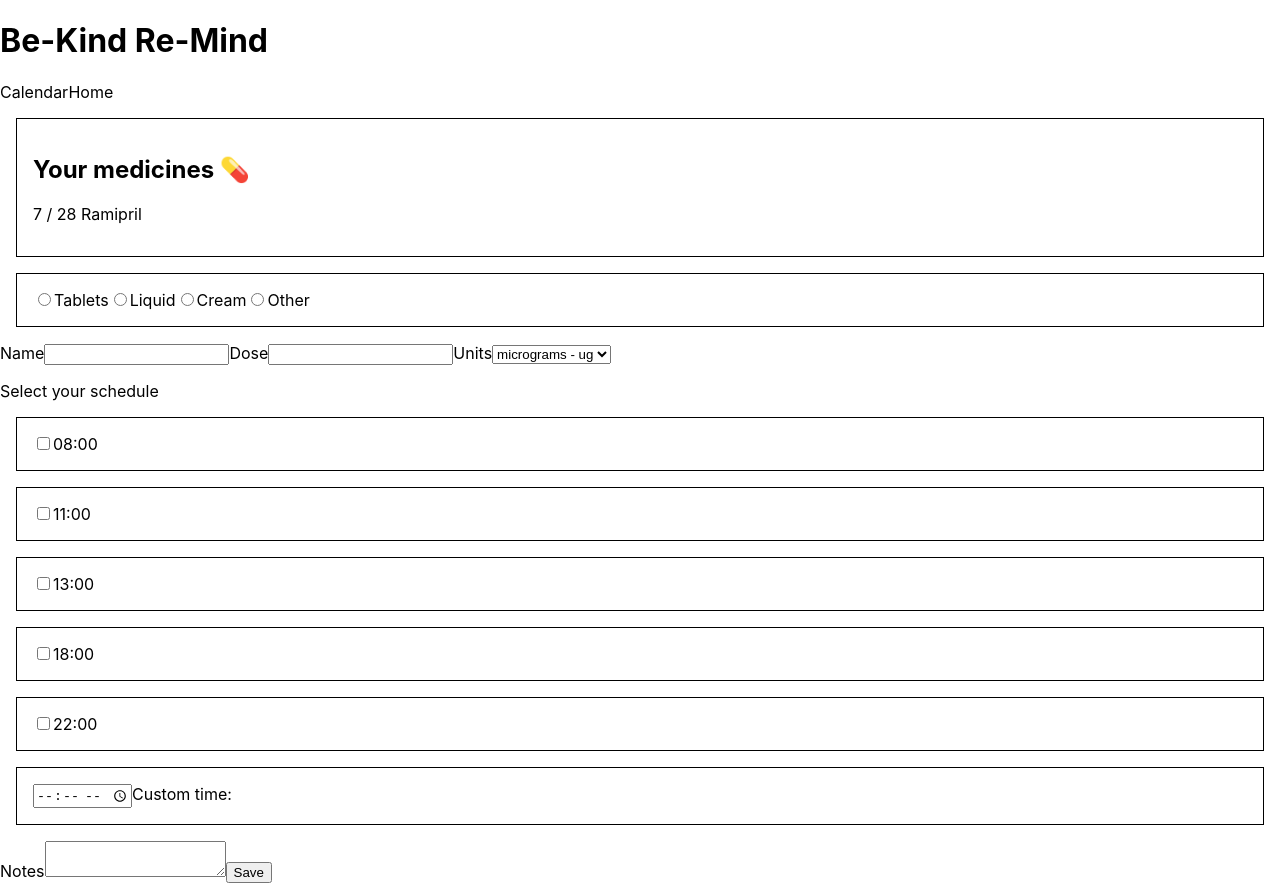
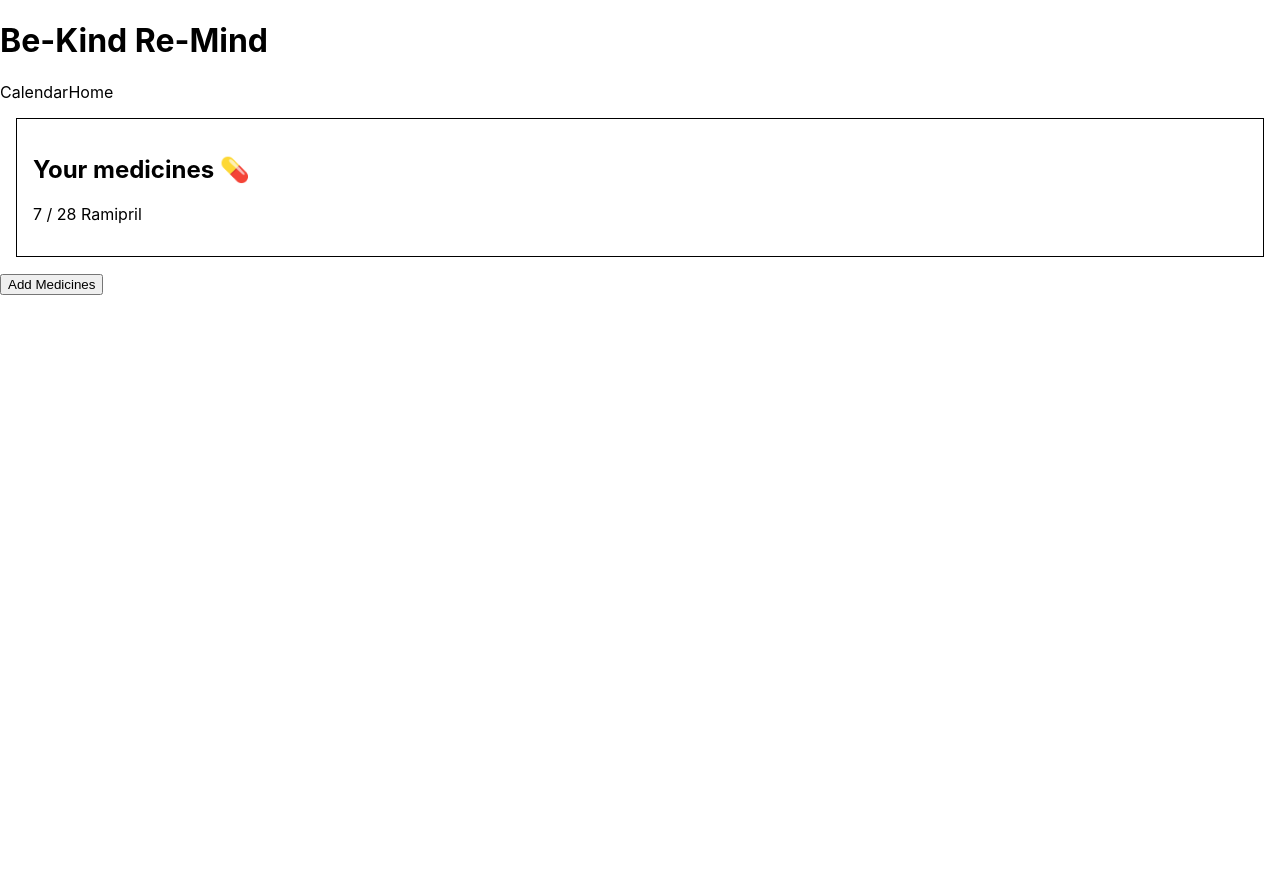
Before and after one commit to fac-23/be-kind_re-mind, a Next.js app: page /medication in a window 1280 px wide. After the commit the page ends 800 px from the top, so only its background shows below. Built offline with nearby package versions, Linux system fonts and the light colour scheme.

Commit message:
Add medication hide/show toggle
Co-Authored-By: Adam <31065348+adam8-9@users.noreply.github.com>
Co-Authored-By: Juliette Orpen <53294140+julietteorpen@users.noreply.github.com>
Co-Authored-By: Miah Elizabeth Bates <78933903+miahbates@users.noreply.github.com>

```diff
--- a/pages/medication.jsx
+++ b/pages/medication.jsx
@@ -1,15 +1,24 @@
 import MedicineBox from "../components/medicineBox.jsx";
 import Layout from "../components/layout";
 import MedicationForm from "../components/medicationForm.jsx";
+import { useState } from "react";
 
 export default function MedicationPage() {
+  const [formOpen, setFormOpen] = useState(false);
+  function handleClick() {
+    setFormOpen((prevState) => !prevState);
+  }
   return (
     <div>
       <Layout>
         <MedicineBox
           medicineObj={{ drug: "Ramipril", remaining: 7, total: 28 }}
         ></MedicineBox>
-        <MedicationForm></MedicationForm>
+        <button type="submit" onClick={handleClick}>
+          {!formOpen && <>Add Medicines</>}
+          {formOpen && <>Hide form</>}
+        </button>
+        {formOpen === true && <MedicationForm></MedicationForm>}
       </Layout>
     </div>
   );
```
Also changed, not shown: 1 other file (tests, documents, lock files or other folders).
